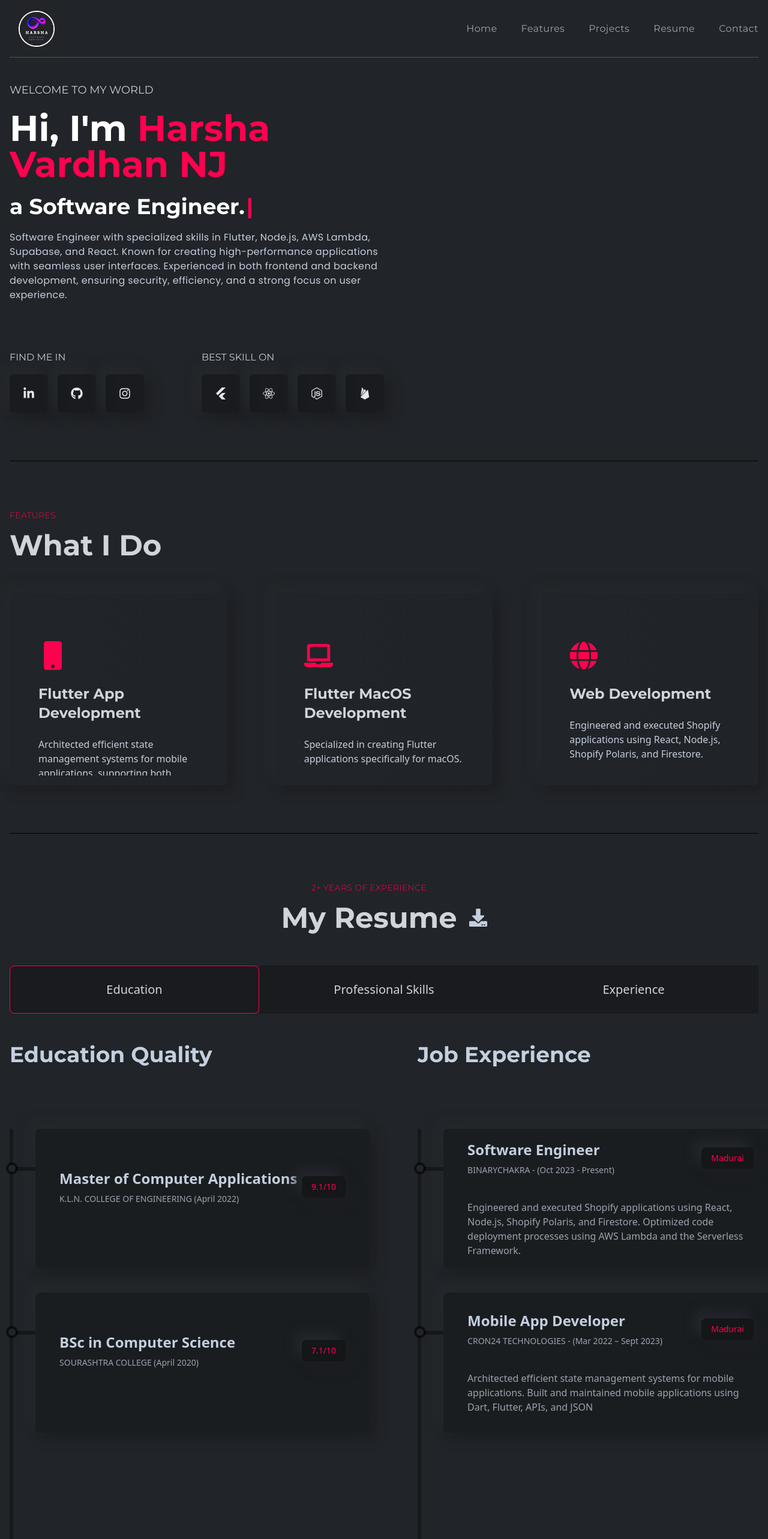
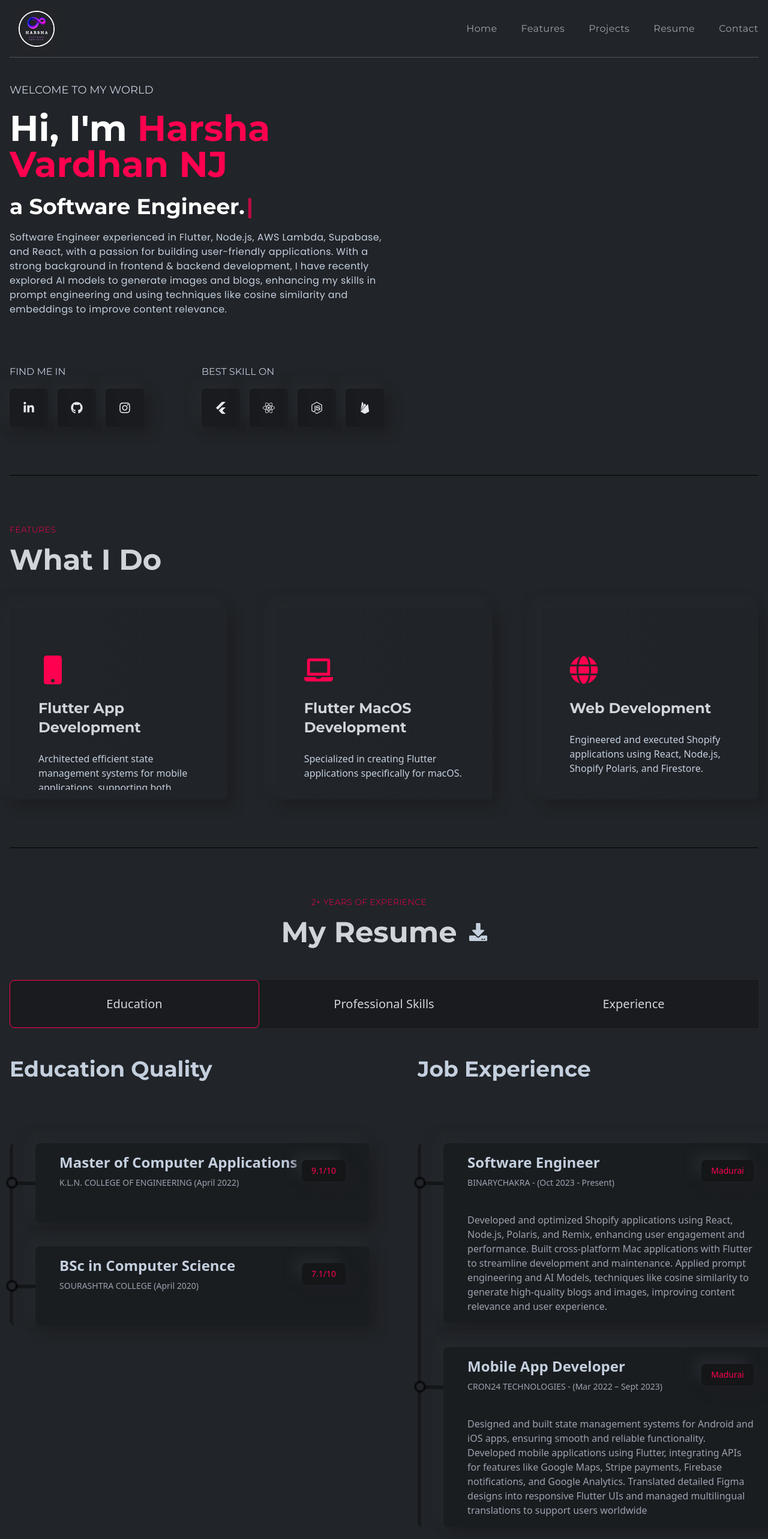
Before and after one commit to NJHarshavardhan/portfolio, a React (Create React App) app: page / in a window 1280 px wide. Shown: the top 2566 px of the page at 60% size. Built offline with nearby package versions, Linux system fonts and the light colour scheme.

Commit message:
Latest content updated new project added

```diff
--- a/src/components/banner/LeftBanner.js
+++ b/src/components/banner/LeftBanner.js
@@ -28,11 +28,12 @@ const LeftBanner = () => {
           />
         </h2>
         <p className="text-base font-bodyFont leading-6 tracking-wide">
-          Software Engineer with specialized skills in Flutter, Node.js, AWS
-          Lambda, Supabase, and React. Known for creating high-performance
-          applications with seamless user interfaces. Experienced in both
-          frontend and backend development, ensuring security, efficiency, and a
-          strong focus on user experience.
+          Software Engineer experienced in Flutter, Node.js, AWS Lambda,
+          Supabase, and React, with a passion for building user-friendly
+          applications. With a strong background in frontend & backend
+          development, I have recently explored AI models to generate images and
+          blogs, enhancing my skills in prompt engineering and using techniques
+          like cosine similarity and embeddings to improve content relevance.
         </p>
       </div>
       <div className="flex flex-col xl:flex-row gap-6 lgl:gap-0 justify-between">
--- a/src/components/navbar/Navbar.js
+++ b/src/components/navbar/Navbar.js
@@ -3,7 +3,7 @@ import { Link } from "react-scroll";
 import { FiMenu } from "react-icons/fi";
 import { MdClose } from "react-icons/md";
 import { FaInstagram, FaGithub, FaLinkedinIn } from "react-icons/fa";
-import { logo, navLogo ,} from "../../assets/index";
+import { logo, navLogo } from "../../assets/index";
 import { navLinksdata } from "../../constants";
 
 const Navbar = () => {
@@ -11,8 +11,11 @@ const Navbar = () => {
   return (
     <div className="w-full h-24 sticky top-0 z-50 bg-bodyColor mx-auto flex justify-between items-center font-titleFont border-b-[1px] border-b-gray-600">
       <div>
-        <img src={logo} alt="logo" style={{height:"90px" , padding:"10px"}}/>
-
+        <img
+          src={logo}
+          alt="logo"
+          style={{ height: "90px", padding: "10px" }}
+        />
       </div>
       <div>
         <ul className="hidden mdl:inline-flex items-center gap-6 lg:gap-10">
@@ -46,11 +49,13 @@ const Navbar = () => {
               <div>
                 <img className="w-32" src={navLogo} alt="logo" />
                 <p className="text-sm text-gray-400 mt-2">
-                  Software Engineer with specialized skills in Flutter, Node.js,
-                  AWS Lambda, Supabase, and React. Known for creating
-                  high-performance applications with seamless user interfaces.
-                  Experienced in both frontend and backend development, ensuring
-                  security, efficiency, and a strong focus on user experience.
+                  Software Engineer experienced in Flutter, Node.js, AWS Lambda,
+                  Supabase, and React, with a passion for building user-friendly
+                  applications. With a strong background in frontend & backend
+                  development, I have recently explored AI models to generate
+                  images and blogs, enhancing my skills in prompt engineering
+                  and using techniques like cosine similarity and embeddings to
+                  improve content relevance.
                 </p>
               </div>
               <ul className="flex flex-col gap-4">
--- a/src/components/projects/Projects.js
+++ b/src/components/projects/Projects.js
@@ -1,6 +1,7 @@
 import React from "react";
 import Title from "../layouts/Title";
 import ProjectsCard from "./ProjectsCard";
+import { FaShopify } from "react-icons/fa";
 
 const Projects = () => {
   return (
@@ -14,7 +15,18 @@ const Projects = () => {
           des="My Projects"
         />
       </div>
-      <div className="grid grid-cols-1 md:grid-cols-2 xl:grid-cols-2 gap-6 xl:gap-14">
+  <div className="grid grid-cols-1 md:grid-cols-2 xl:grid-cols-2 gap-6 xl:gap-14">
+
+      <ProjectsCard
+          title="STORE BLOG - SHOPIFY EMBEDDED APP"
+          des={`Developed an AI-powered application for Shopify stores that generates blog articles using OpenAI’s GPT model.
+          Integrated AI to create Prompt for, SEO-optimized article.
+          Implemented scheduled publishing features with AWS Cron, allowing for automatic and timely article postings.
+          Utilized cosine similarity and embeddings to improve content relevance and enhance user experience.
+          Enabled content repurposing to share articles across various platforms,maximizing reach and engagement.`}
+          appUrl={'https://apps.shopify.com/storeblog-boost-your-store-seo?show_store_picker=1&st_source=autocomplete'}
+          icon = {FaShopify}
+        />
         <ProjectsCard
           title="HYRA"
           des={`Developed a responsive user interface for a vacation rental
--- a/src/components/projects/ProjectsCard.js
+++ b/src/components/projects/ProjectsCard.js
@@ -1,12 +1,12 @@
 import React from "react";
-import { FaAndroid } from "react-icons/fa";
+import { FaAndroid,FaShopify } from "react-icons/fa";
 
-const ProjectsCard = ({ title, des, appUrl, appUrl1 }) => {
+const ProjectsCard = ({ title, des, appUrl, appUrl1 , icon}) => {
   const desLines = des.split("\n").filter((line) => line.trim() !== "");
 
   return (
     <div className="w-full p-4 xl:px-12 h-auto xl:py-10 rounded-lg shadow-shadowOne flex flex-col bg-gradient-to-r from-bodyColor to-[#202327] group hover:bg-gradient-to-b hover:from-gray-900 hover:gray-900 transition-colors duration-1000">
-      <div className="w-full h-[80%] overflow-hidden rounded-lg"></div>
+      <div className="w-full overflow-hidden rounded-lg"></div>
       <div className="w-full mt-5 flex flex-col gap-6">
         <div>
           <div className="flex items-center justify-between">
@@ -16,7 +16,7 @@ const ProjectsCard = ({ title, des, appUrl, appUrl1 }) => {
             <div className="flex gap-2">
               <span className="text-lg w-10 h-10 rounded-full bg-black inline-flex justify-center items-center text-gray-400 hover:text-designColor duration-300 cursor-pointer">
                 <a href={appUrl} target="_blank" rel="noopener noreferrer">
-                  <FaAndroid />
+                {icon ? <FaShopify /> : <FaAndroid />}
                 </a>
               </span>
               {appUrl1 && (
--- a/src/components/resume/Education.js
+++ b/src/components/resume/Education.js
@@ -14,7 +14,7 @@ const Education = () => {
         <div className="py-6 lgl:py-12 font-titleFont flex flex-col gap-4">
           <h2 className="text-3xl md:text-4xl font-bold">Education Quality</h2>
         </div>
-        <div className="mt-6 lgl:mt-14 lg:w-[600px] lg:h-[700px] lg:border-l-[6px] lg:border-l-black lg:border-opacity-30 w-full h-full border-l-[6px] border-l-black border-opacity-30 flex flex-col gap-10">
+        <div className="mt-6 lgl:mt-14 lg:w-[600px] lg:border-l-[6px] lg:border-l-black lg:border-opacity-30 w-full border-l-[6px] border-l-black border-opacity-30 flex flex-col gap-10 rounded-lg">
           <ResumeCard
             title="Master of Computer Applications"
             subTitle="K.L.N. COLLEGE OF ENGINEERING (April 2022)"
@@ -35,19 +35,18 @@ const Education = () => {
         <div className="py-6 lgl:py-12 font-titleFont flex flex-col gap-4">
           <h2 className="text-3xl md:text-4xl font-bold">Job Experience</h2>
         </div>
-        <div className="mt-6 lgl:mt-14 lg:w-[600px] lg:h-[700px] lg:border-l-[6px] lg:border-l-black lg:border-opacity-30 w-full h-full border-l-[6px] border-l-black border-opacity-30 flex flex-col gap-10">
+        <div className="mt-6 lgl:mt-14 lg:w-[600px] lg:border-l-[6px] lg:border-l-black lg:border-opacity-30 w-full border-l-[6px] border-l-black border-opacity-30 flex flex-col gap-10 rounded-lg">
           <ResumeCard
             title="Software Engineer"
             subTitle="BINARYCHAKRA - (Oct 2023 - Present)"
             result="Madurai"
-            des="Engineered and executed Shopify applications using React, Node.js, Shopify Polaris, and Firestore. Optimized code deployment processes using AWS Lambda and the Serverless Framework."
+            des="Developed and optimized Shopify applications using React, Node.js, Polaris, and Remix, enhancing user engagement and performance. Built cross-platform Mac applications with Flutter to streamline development and maintenance. Applied prompt engineering and AI Models, techniques like cosine similarity to generate high-quality blogs and images, improving content relevance and user experience."
           />
           <ResumeCard
             title="Mobile App Developer"
             subTitle="CRON24 TECHNOLOGIES - (Mar 2022 – Sept 2023)"
             result="Madurai"
-            des={`Architected efficient state management systems for mobile applications.
-            Built and maintained mobile applications using Dart, Flutter, APIs, and JSON`}
+            des={`Designed and built state management systems for Android and iOS apps, ensuring smooth and reliable functionality. Developed mobile applications using Flutter, integrating APIs for features like Google Maps, Stripe payments, Firebase notifications, and Google Analytics. Translated detailed Figma designs into responsive Flutter UIs and managed multilingual translations to support users worldwide`}
           />
         </div>
       </div>
--- a/src/components/resume/Experience.js
+++ b/src/components/resume/Experience.js
@@ -13,20 +13,18 @@ const Experience = () => {
         <div className="py-6 lgl:py-12 font-titleFont flex flex-col gap-4">
           <h2 className="text-3xl md:text-4xl font-bold">Job Experience</h2>
         </div>
-        <div className="mt-6 lgl:mt-14 lg:w-[600px] lg:h-[700px] lg:border-l-[6px] lg:border-l-black lg:border-opacity-30 w-full h-full border-l-[6px] border-l-black border-opacity-30 flex flex-col gap-10">
-
-<ResumeCard
+        <div className="mt-6 lgl:mt-14 lg:w-[600px] lg:border-l-[6px] lg:border-l-black lg:border-opacity-30 w-full border-l-[6px] border-l-black border-opacity-30 flex flex-col gap-10 rounded-lg">
+          <ResumeCard
             title="Software Engineer"
             subTitle="BINARYCHAKRA - (Oct 2023 - Present)"
             result="Madurai"
-            des="Engineered and executed Shopify applications using React, Node.js, Shopify Polaris, and Firestore. Optimized code deployment processes using AWS Lambda and the Serverless Framework."
+            des="Developed and optimized Shopify applications using React, Node.js, Polaris, and Remix, enhancing user engagement and performance. Built cross-platform Mac applications with Flutter to streamline development and maintenance. Applied prompt engineering and AI Models, techniques like cosine similarity to generate high-quality blogs and images, improving content relevance and user experience."
           />
           <ResumeCard
             title="Mobile App Developer"
             subTitle="CRON24 TECHNOLOGIES - (Mar 2022 – Sept 2023)"
             result="Madurai"
-            des={`Architected efficient state management systems for mobile applications.
-            Built and maintained mobile applications using Dart, Flutter, APIs, and JSON`}
+            des={`Designed and built state management systems for Android and iOS apps, ensuring smooth and reliable functionality. Developed mobile applications using Flutter, integrating APIs for features like Google Maps, Stripe payments, Firebase notifications, and Google Analytics. Translated detailed Figma designs into responsive Flutter UIs and managed multilingual translations to support users worldwide`}
           />
         </div>
       </div>
--- a/src/components/resume/ResumeCard.js
+++ b/src/components/resume/ResumeCard.js
@@ -2,7 +2,8 @@ import React from 'react'
 
 const ResumeCard = ({title,subTitle,result,des}) => {
   return (
-    <div className="w-full h-1/3 group flex">
+    <div className="w-full group flex">
+      {/*to set the height  h-1/2  */}
       <div className="w-10 h-[6px] bgOpacity mt-16 relative">
         <span className="absolute w-5 h-5 rounded-full -top-2 -left-3 flex justify-center items-center bg-black bg-opacity-60">
           <span className="w-3 h-3 rounded-full bg-bodyColor inline-flex group-hover:bg-designColor duration-300"></span>
--- a/src/components/resume/Skills.js
+++ b/src/components/resume/Skills.js
@@ -42,6 +42,8 @@ const Skills = () => {
         <div className="flex flex-col gap-4">
           <SkillCard skill="Shopify" icon="🛒" level="Intermediate" />
           <SkillCard skill="AWS Lambda" icon="☁️" level="Advanced" />
+          <SkillCard skill="AI Models" icon="☁️" level="Advanced" />
+          <SkillCard skill="Prompt Engineering" icon="☁️" level="Advanced" />
           <SkillCard skill="Serverless (SLS)" icon="🚀" level="Intermediate" />
           <SkillCard skill="Firebase" icon="🔥" level="Intermediate" />
           <SkillCard skill="GitHub" icon="🐙" level="Advanced" />
```
Also changed, not shown: 1 other file (tests, documents, lock files or other folders).
